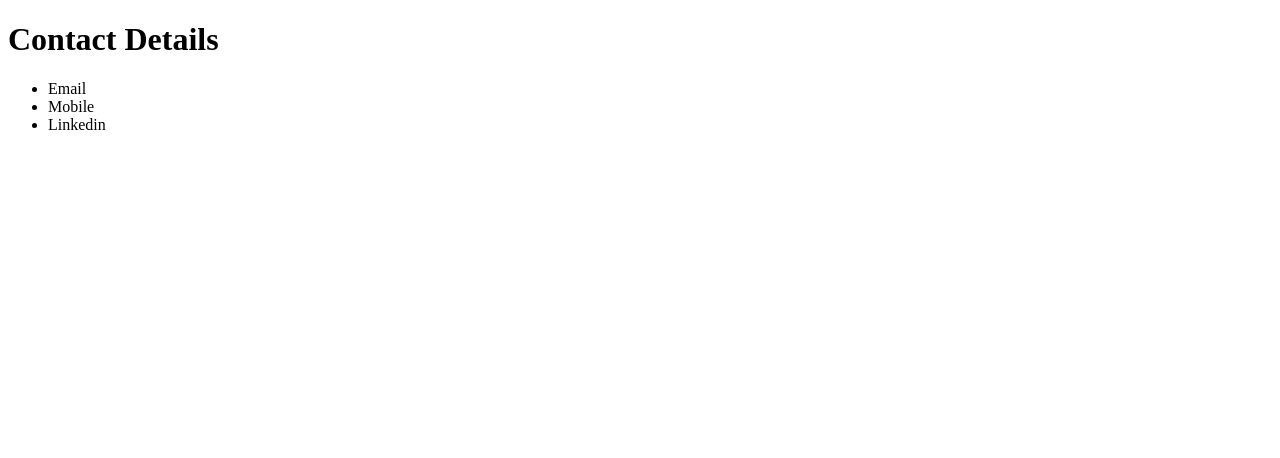
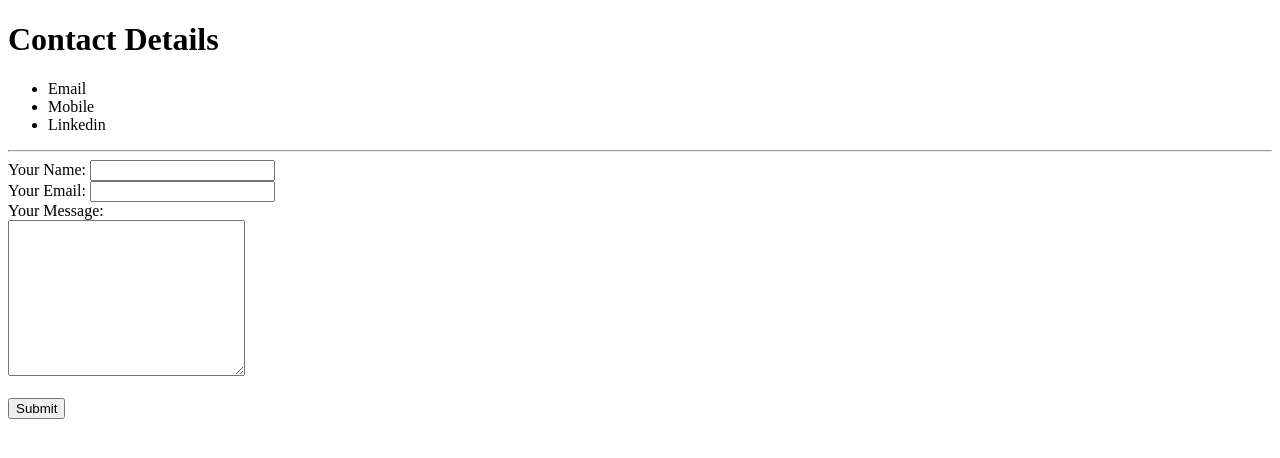
Before and after one commit to natlachaman/web-dev-example-cv, a plain HTML site: page contact.html in a window 1280 px wide. Drawn offline with Linux system fonts and the light colour scheme.

Commit message:
update contacts

```diff
--- a/contact.html
+++ b/contact.html
@@ -13,6 +13,19 @@
   <li>Mobile</li>
   <li>Linkedin</li>
 </ul>
+<hr>
+
+<form class="" action="mailto:nati_269@hotmail.com" method="post" enctype="text/plain">
+  <label for="yourName">Your Name:</label>
+  <input type="text" name="yourName" value=""><br>
+  <label for="yourEmail">Your Email:</label>
+  <input type="text" name="yourEmail" value=""><br>
+  <label for="yourMessage">Your Message:</label><br>
+  <textarea name="yourMessage" rows="10" cols="27"></textarea><br><br>
+  <input type="submit" name="" value="Submit">
+
+</form>
+
 
 
 </body>
```
